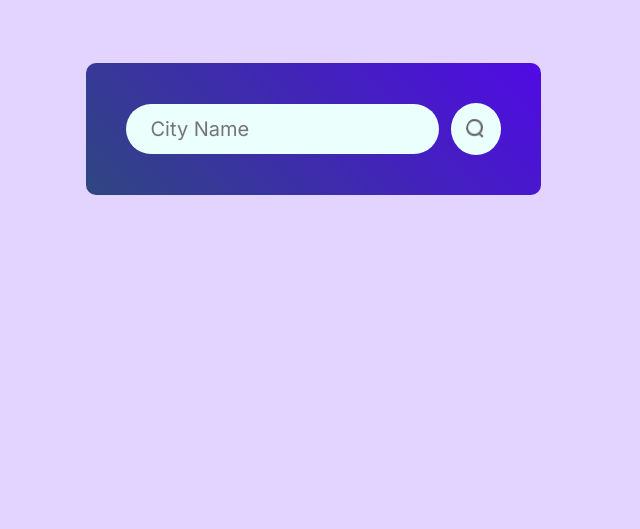
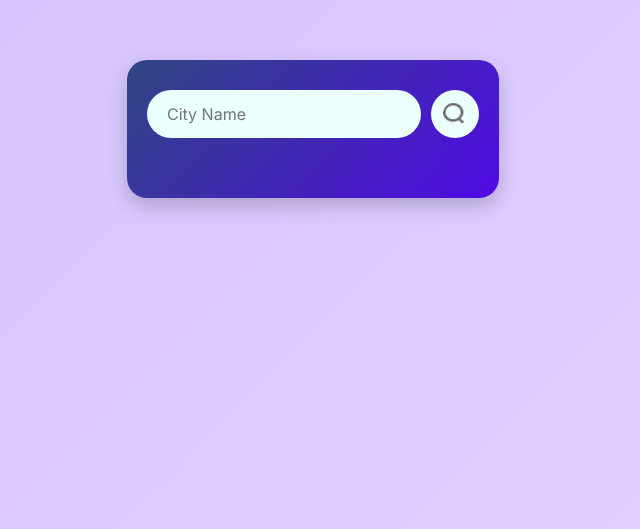
Before and after one commit to dag12y/weather-app, a React (Vite) app: page / in a window 1280 px wide. Shown: the part 271-800 px from the top of the page, without its empty margins (327-967 px from the left). Built offline with nearby package versions, Linux system fonts and the light colour scheme.

Commit message:
style it with chatGpt

```diff
--- a/src/components/Weather.css
+++ b/src/components/Weather.css
@@ -1,69 +1,106 @@
-.weather{
-    place-self: center;
-    padding: 40px;
-    border-radius: 10px;
-    background-image: linear-gradient(45deg,#2f4680,#500ae4);
+.weather {
+  width: 100%;
+  padding: 30px 20px;
+  border-radius: 20px;
+  background-image: linear-gradient(135deg, #2f4680, #500ae4);
   display: flex;
   align-items: center;
   flex-direction: column;
+  color: #fff;
+  box-shadow: 0 8px 20px rgba(0, 0, 0, 0.2);
 }
-.search-bar{
+
+.search-bar {
+  width: 100%;
   display: flex;
   align-items: center;
-    gap: 12px;
+  gap: 10px;
+  margin-bottom: 30px;
+}
 
-}
-.search-bar input[type='text']{
-    height: 50px;
+.search-bar input[type="text"] {
+  flex: 1;
+  height: 48px;
   border: none;
   outline: none;
-    border-radius: 40px;
-    padding-left: 25px;
-    color: #626262;
+  border-radius: 30px;
+  padding: 0 20px;
+  font-size: 16px;
   background-color: #ebfffc;
-    font-size: 20px;
+  color: #333;
+}
 
-}
-.search-bar img{
-    width: 50px;
-    padding: 15px;
+.search-bar img {
+  width: 48px;
+  height: 48px;
+  padding: 12px;
   border-radius: 50%;
   background-color: #ebfffc;
   cursor: pointer;
+  transition: transform 0.2s ease;
 }
-.weather-icon{
-    margin: 30px 0;
-    width: 150px;
+
+.search-bar img:hover {
+  transform: scale(1.05);
 }
-.temprature{
-    color: #fff;
-    font-size: 80px;
+
+.weather-icon {
+  width: 130px;
+  margin: 25px 0;
+}
+
+.temprature {
+  font-size: 64px;
+  font-weight: 600;
   line-height: 1;
 }
-.location{
-    color: #fff;
-    font-size: 40px;
 
+.location {
+  font-size: 32px;
+  margin-top: 10px;
 }
-.weather-data{
+
+.weather-data {
   width: 100%;
-    margin-top: 40px;
-    color: #ffffff;
+  margin-top: 30px;
   display: flex;
   justify-content: space-between;
+  flex-wrap: wrap;
+  gap: 16px;
 }
-.weather-data .col{
+
+.weather-data .col {
   display: flex;
   align-items: flex-start;
-    gap: 12px;
-    font-size: 22px;
+  gap: 10px;
+  font-size: 18px;
+  flex: 1 1 45%;
+}
 
+.weather-data .col img {
+  width: 24px;
+  margin-top: 5px;
 }
-.weather-data .col span{
-    display: block;
+
+.weather-data .col span {
+  font-size: 14px;
+  color: #e0e0e0;
+}
+
+@media (max-width: 480px) {
+  .temprature {
+    font-size: 48px;
+  }
+
+  .location {
+    font-size: 24px;
+  }
+
+  .weather-data .col {
     font-size: 16px;
   }
-.weather-data .col img{
-    margin-top: 10px;
-    width: 26px;
+
+  .weather {
+    padding: 20px 15px;
   }
+}
--- a/src/index.css
+++ b/src/index.css
@@ -1,13 +1,22 @@
-@import url('https://fonts.googleapis.com/css2?family=Inter:ital,opsz,wght@0,14..32,100..900;1,14..32,100..900&family=Karla:ital,wght@0,200..800;1,200..800&display=swap');
+@import url('https://fonts.googleapis.com/css2?family=Inter:ital,wght@0,100..900&family=Karla:ital,wght@0,200..800&display=swap');
 
-*{
+* {
   margin: 0;
   padding: 0;
   box-sizing: border-box;
-  font-family: 'Inter','sans-sarif';
+  font-family: 'Inter', sans-serif;
 }
-.app{
+
+body {
+  background: linear-gradient(135deg, #d2bfff, #e2d4ff);
   min-height: 100vh;
-  display: grid;
-  background: #e2d4ff;
+  display: flex;
+  justify-content: center;
+  align-items: center;
+  padding: 20px;
 }
+
+.app {
+  width: 100%;
+  max-width: 500px;
+}
```
Lines whose indentation alone changed are shown as unchanged.
